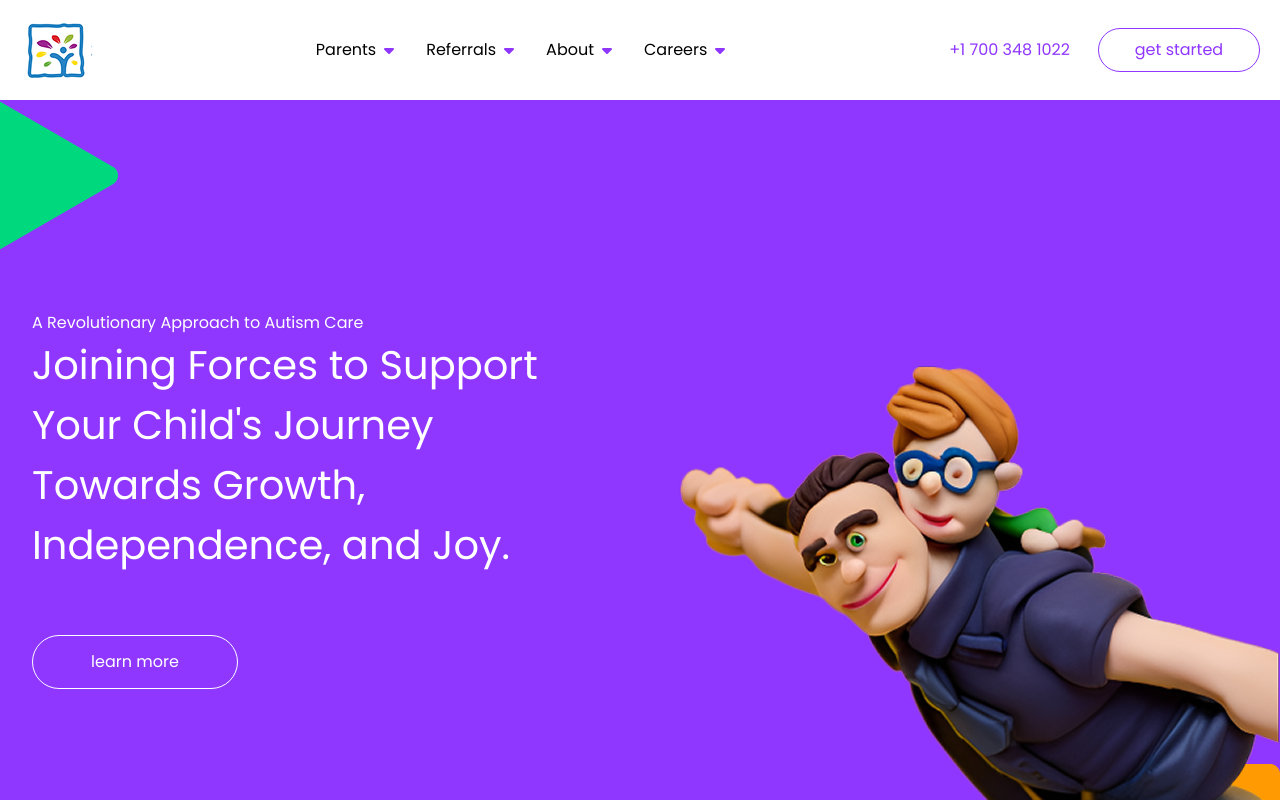
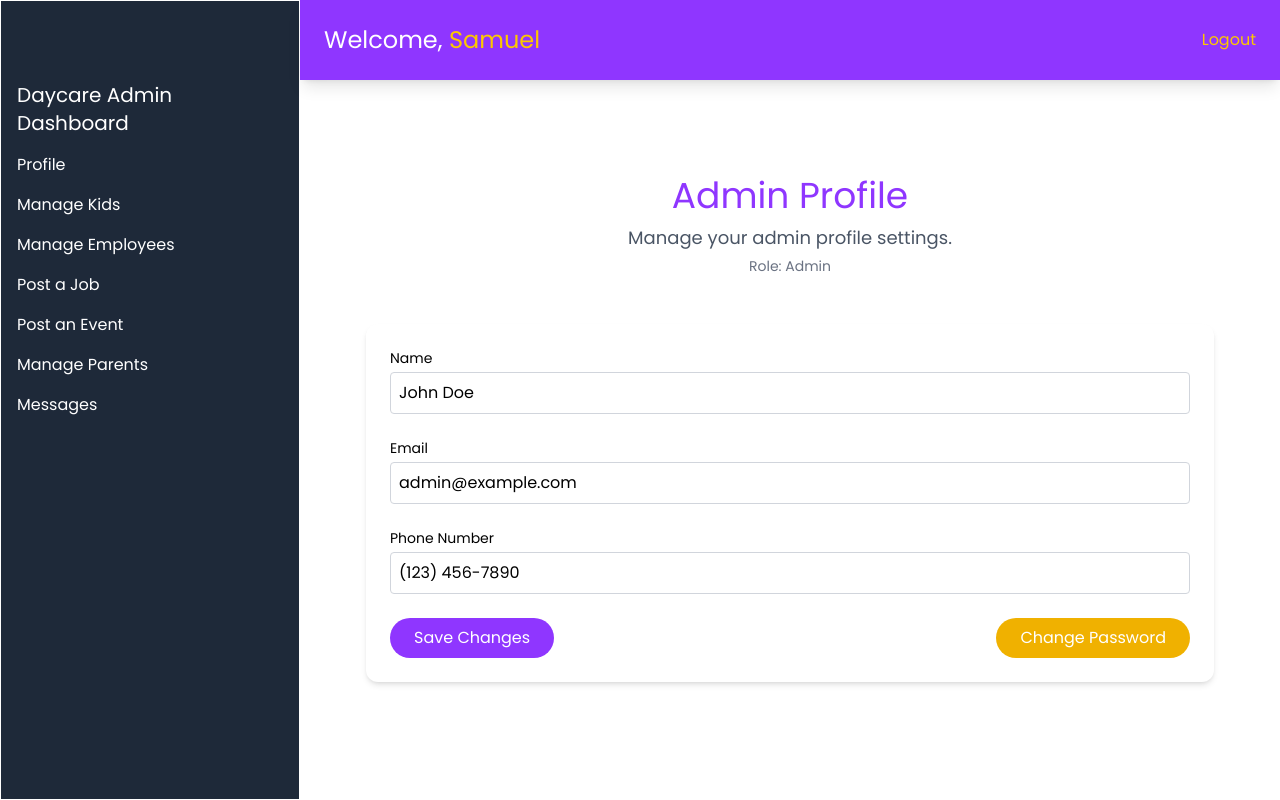
Before and after one commit to sekema954/childcare, a React (Vite) app: page /#/dashboard/profile in a window 1280 px wide. Shown: the top 800 px of the page. Built offline with nearby package versions, Linux system fonts and the light colour scheme.

Commit message:
initial commit

```diff
--- a/src/App.tsx
+++ b/src/App.tsx
@@ -1,5 +1,5 @@
 import './App.css';
-import { BrowserRouter as Router, Routes, Route, useLocation } from 'react-router-dom';
+import { HashRouter as Router, Routes, Route, useLocation } from 'react-router-dom';
 import Home from './pages/home';
 import Events from './pages/events';
 import Careers from './pages/careers';
--- a/src/dashboard/pages/messages.tsx
+++ b/src/dashboard/pages/messages.tsx
@@ -1,4 +1,4 @@
-import React, { useState } from 'react';
+import { useState } from 'react';
 
 function Messages() {
   // Sample messages data
--- a/src/dashboard/pages/profile.tsx
+++ b/src/dashboard/pages/profile.tsx
@@ -1,7 +1,6 @@
 import React, { useState } from 'react';
 
 function Profile() {
-  // Initial mock data for the admin profile
   const [profile, setProfile] = useState({
     name: "John Doe",
     role: "Admin",
@@ -9,7 +8,6 @@ function Profile() {
     phoneNumber: "(123) 456-7890",
   });
 
-  // State to manage form input for profile updates
   const [formData, setFormData] = useState({
     name: profile.name,
     email: profile.email,
@@ -18,10 +16,8 @@ function Profile() {
     confirmPassword: "",
   });
 
-  // State to handle password/email change visibility
   const [showPasswordChange, setShowPasswordChange] = useState(false);
 
-  // Handle form input changes
   const handleChange = (e: React.ChangeEvent<HTMLInputElement>) => {
     const { name, value } = e.target;
     setFormData((prev) => ({
@@ -30,34 +26,40 @@ function Profile() {
     }));
   };
 
-  // Handle password or email change toggle
   const handlePasswordToggle = () => {
     setShowPasswordChange((prev) => !prev);
   };
 
-  // Handle saving the updated profile information
   const handleSaveProfile = (e: React.FormEvent) => {
     e.preventDefault();
-    // Here you would typically send the data to the backend or update the state.
+
     setProfile({
+      ...profile, // Retain role
       name: formData.name,
       email: formData.email,
       phoneNumber: formData.phoneNumber,
     });
 
+    setFormData((prev) => ({
+      ...prev,
+      newPassword: "",
+      confirmPassword: "",
+    }));
+
     alert("Profile updated successfully!");
   };
 
-  // Handle password change
   const handleChangePassword = (e: React.FormEvent) => {
     e.preventDefault();
+
     if (formData.newPassword === formData.confirmPassword) {
       alert("Password changed successfully!");
-      setFormData({
-        ...formData,
+
+      setFormData((prev) => ({
+        ...prev,
         newPassword: "",
         confirmPassword: "",
-      });
+      }));
       setShowPasswordChange(false);
     } else {
       alert("Passwords do not match!");
@@ -65,16 +67,17 @@ function Profile() {
   };
 
   return (
-    <section className="px-6 py-10 max-w-6xl mx-auto mt-17">
+    <section className="px-6 py-10 max-w-4xl mx-auto mt-10">
       <header className="text-center mb-12">
         <h1 className="text-3xl sm:text-4xl font-bold text-[#8F36FF]">Admin Profile</h1>
         <p className="text-lg text-gray-600 mt-2">Manage your admin profile settings.</p>
+        <p className="text-sm text-gray-500 mt-1">Role: {profile.role}</p>
       </header>
 
-      {/* Profile Form */}
-      <form onSubmit={handleSaveProfile} className="space-y-6">
+      <form onSubmit={handleSaveProfile} className="space-y-6 bg-white p-6 rounded-xl shadow-md">
+        {/* Name */}
         <div>
-          <label htmlFor="name" className="block text-sm font-medium">Name</label>
+          <label htmlFor="name" className="block text-sm font-medium mb-1">Name</label>
           <input
             type="text"
             id="name"
@@ -85,8 +88,10 @@ function Profile() {
             required
           />
         </div>
+
+        {/* Email */}
         <div>
-          <label htmlFor="email" className="block text-sm font-medium">Email</label>
+          <label htmlFor="email" className="block text-sm font-medium mb-1">Email</label>
           <input
             type="email"
             id="email"
@@ -97,8 +102,10 @@ function Profile() {
             required
           />
         </div>
+
+        {/* Phone Number */}
         <div>
-          <label htmlFor="phoneNumber" className="block text-sm font-medium">Phone Number</label>
+          <label htmlFor="phoneNumber" className="block text-sm font-medium mb-1">Phone Number</label>
           <input
             type="tel"
             id="phoneNumber"
@@ -110,10 +117,11 @@ function Profile() {
           />
         </div>
 
-        {/* Password Change */}
-        {showPasswordChange ? (
-          <div className="mt-4">
-            <label htmlFor="newPassword" className="block text-sm font-medium">New Password</label>
+        {/* Password Change Section */}
+        {showPasswordChange && (
+          <>
+            <div>
+              <label htmlFor="newPassword" className="block text-sm font-medium mb-1">New Password</label>
               <input
                 type="password"
                 id="newPassword"
@@ -124,11 +132,9 @@ function Profile() {
                 required
               />
             </div>
-        ) : null}
 
-        {showPasswordChange ? (
-          <div className="mt-4">
-            <label htmlFor="confirmPassword" className="block text-sm font-medium">Confirm New Password</label>
+            <div>
+              <label htmlFor="confirmPassword" className="block text-sm font-medium mb-1">Confirm New Password</label>
               <input
                 type="password"
                 id="confirmPassword"
@@ -139,9 +145,24 @@ function Profile() {
                 required
               />
             </div>
-        ) : null}
 
-        <div className="flex justify-between items-center mt-4">
+            {formData.newPassword &&
+              formData.confirmPassword &&
+              formData.newPassword !== formData.confirmPassword && (
+                <p className="text-red-500 text-sm">Passwords do not match.</p>
+              )}
+
+            <button
+              onClick={handleChangePassword}
+              className="mt-4 px-6 py-2 bg-green-600 text-white rounded-full font-medium hover:bg-green-700 transition"
+            >
+              Save New Password
+            </button>
+          </>
+        )}
+
+        {/* Action Buttons */}
+        <div className="flex flex-wrap justify-between gap-4 mt-6">
           <button
             type="submit"
             className="px-6 py-2 bg-[#8F36FF] text-white rounded-full font-medium hover:bg-purple-700 transition"
@@ -152,7 +173,7 @@ function Profile() {
           <button
             type="button"
             onClick={handlePasswordToggle}
-            className="px-4 py-2 bg-yellow-500 text-white rounded-full font-medium hover:bg-yellow-600 transition"
+            className="px-6 py-2 bg-yellow-500 text-white rounded-full font-medium hover:bg-yellow-600 transition"
           >
             {showPasswordChange ? "Cancel Password Change" : "Change Password"}
           </button>
--- a/src/pages/home.tsx
+++ b/src/pages/home.tsx
@@ -9,10 +9,8 @@ import play from '../assets/images/play.png';
 import RegsiterChildForm from '../components/gettingStartedForm';
 //GSAP
 import gsap from 'gsap';
-import { useGSAP } from '@gsap/react'
 import ScrollTrigger from 'gsap/ScrollTrigger';
 gsap.registerPlugin(ScrollTrigger);
-import {useRef } from 'react';
 
 
 function Home() {
```
Lines whose indentation alone changed are shown as unchanged.
